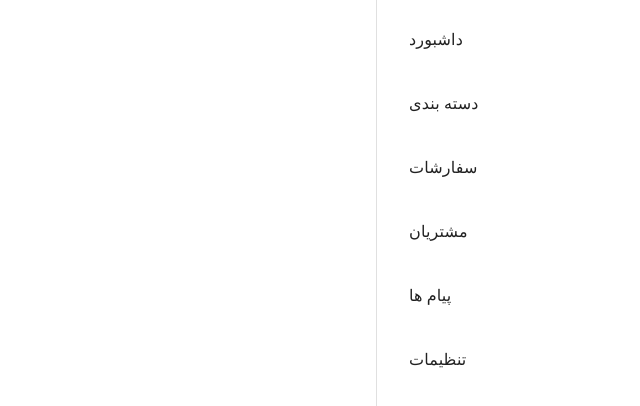
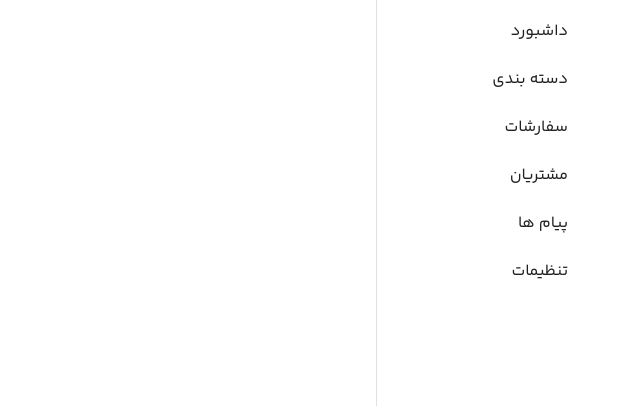
Before and after one commit to sinazarrin/admin-panel-shop, a React (Vite) app: page / in a window 1280 px wide. Shown: the top 406 px of the page, without its empty margins (640-1280 px from the left). Built offline with nearby package versions, Linux system fonts and the light colour scheme.

Commit message:
added theme provider for mui

```diff
--- a/src/App.tsx
+++ b/src/App.tsx
@@ -1,10 +1,13 @@
 import './Assets/styles/index.css'
+import ThemeProvider from './Components/general/ThemeProvider'
 import DefaultLayout from './Layout/Default'
 
 const App = () => {
   return (
     <div>
-      <DefaultLayout />
+      <ThemeProvider>
+        <DefaultLayout />
+      </ThemeProvider>
     </div>
   )
 }
--- /dev/null
+++ b/src/Components/general/ThemeProvider/index.tsx
@@ -0,0 +1,31 @@
+import React, { useMemo } from "react";
+import {ThemeProvider as MuiThemeProvider, createTheme} from "@mui/material/styles";
+
+type ChildrenProps = {
+    children: React.ReactNode
+}
+
+const ThemeProvider = ({children}:ChildrenProps) => {
+    const theme = useMemo(() => createTheme({
+        direction: 'rtl',
+        palette: {
+            primary: {
+                main: '#3661EB',
+            },
+            secondary: {
+                main: '#1E1A22',
+            },
+            body: {
+                main: '#83879B'
+            }
+        },
+        typography: {
+            fontFamily: "YekanBakh",
+        },
+    }))
+    return (
+        <MuiThemeProvider theme={theme}>{children}</MuiThemeProvider>
+    )
+}
+
+export default ThemeProvider
--- a/src/Layout/Default/Sidebar/index.tsx
+++ b/src/Layout/Default/Sidebar/index.tsx
@@ -1,23 +1,14 @@
-import { Box, Drawer, List, ListItem, ListItemButton, ListItemIcon, ListItemText } from "@mui/material";
+import {  Drawer, List, ListItem, ListItemButton, ListItemIcon, ListItemText } from "@mui/material";
 import sidebarItems from "./list";
-import { useState } from "react";
+import * as Styled from './styled'
 
 type sidebarProps = {
     open: boolean
 }
 
 const Sidebar = ({ open }: sidebarProps) => {
-
-
     return (
-        <Box>
-            <Drawer
-                sx={{
-                    width: 264, lexShrink: 0,
-                    '& .MuiDrawer-paper': {
-                        width: 264,
-                    },
-                }}
+        <Styled.sidebarContainer
             anchor="right"
             open={open}
             variant="persistent"
@@ -25,7 +16,7 @@ const Sidebar = ({ open }: sidebarProps) => {
             <List>
                 {
                     sidebarItems?.map((item, i) => (
-                            <ListItem key={i}>
+                        <ListItem key={i} disablePadding>
                             <ListItemButton>
                                 <ListItemIcon>
 
@@ -36,8 +27,7 @@ const Sidebar = ({ open }: sidebarProps) => {
                     ))
                 }
             </List>
-            </Drawer>
-        </Box>
+        </Styled.sidebarContainer>
     )
 }
 
--- a/src/Layout/Default/Sidebar/styled.ts
+++ b/src/Layout/Default/Sidebar/styled.ts
@@ -0,0 +1,12 @@
+import { Drawer, styled } from "@mui/material";
+
+export const sidebarContainer = styled(Drawer)(({ theme }) => ({
+    lexShrink: 0,
+    '& .MuiDrawer-paper': {
+        width: 264,
+        padding: 0
+    },
+    '& .MuiListItemButton-root':{
+        textAlign: 'right'
+    }
+}))
```
Lines whose indentation alone changed are shown as unchanged.
